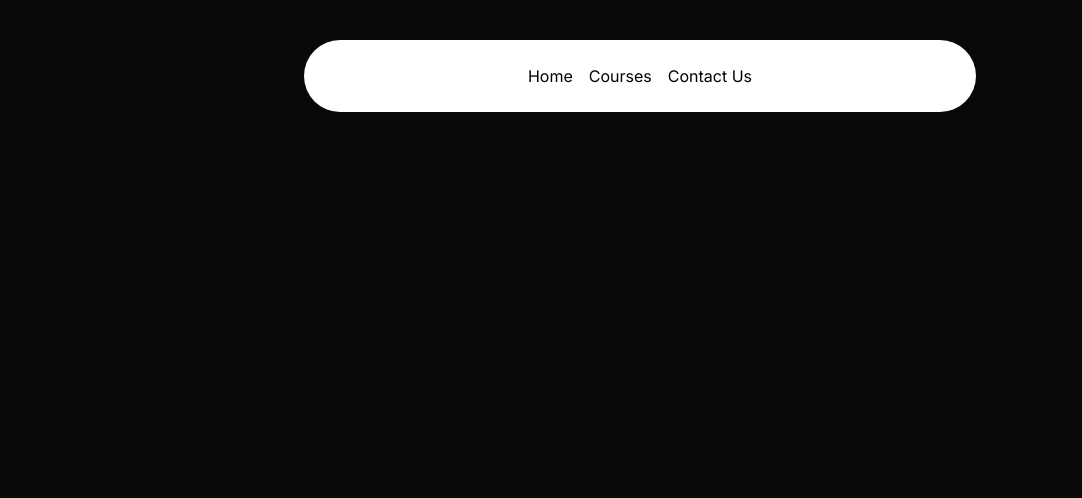
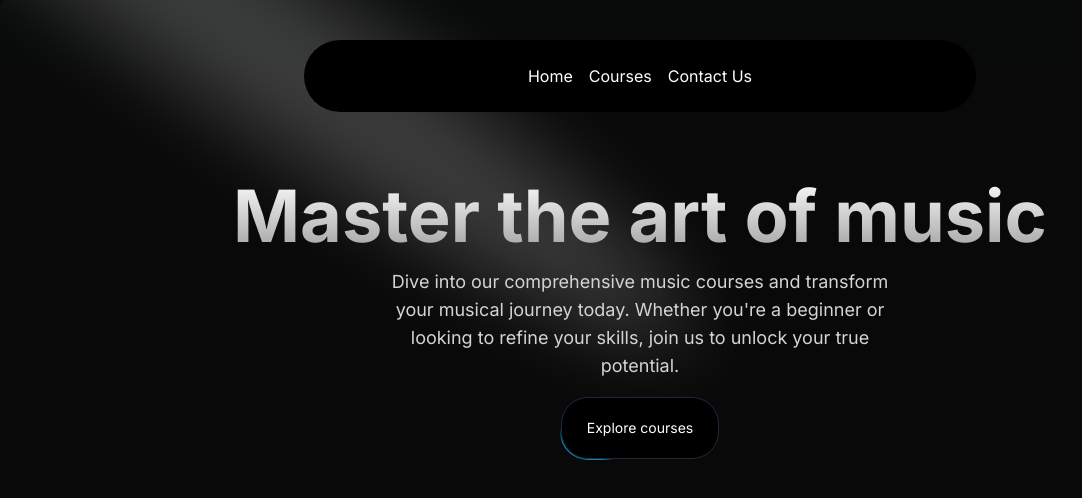
Before and after one commit to amw514/musicapp, a Next.js app: page / in a window 1280 px wide. Shown: the top 498 px of the page, without its empty margins (0-1082 px from the left). Built offline with nearby package versions, Linux system fonts and the light colour scheme.

Commit message:
working with hero section and moving border

```diff
--- a/app/page.tsx
+++ b/app/page.tsx
@@ -1,7 +1,8 @@
-import Navbar from "@/components/Navbar";
+import HeroSection from "@/components/HeroSection";
 
 export default function Home() {
   return (
-
-    <main className="min-h-screen bg-black/[0.96] antialiased bg-grid-white/[0.02]" ></main>
+    <main className="min-h-screen bg-black/[0.96] antialiased bg-grid-white/[0.02]" >
+      <HeroSection/>
+    </main>
   )}
--- /dev/null
+++ b/components/HeroSection.tsx
@@ -0,0 +1,36 @@
+import Link from "next/link";
+import { Spotlight } from "./ui/Spotlight";
+import { Button } from "./ui/moving-border";
+
+const HeroSection = () => {
+  return (
+    <div className="h-auto md:h-[40rem] w-full rounded-md flex flex-col justify-center items-center relative overflow-hidden mx-auto py-10 md:py-0">
+      <Spotlight
+        className="-top-40 left-0 md:left-60 md:-top-20"
+        fill="white"
+      />
+      <div className="p-4 relative z-10 w-full text-center">
+        <h1 className="mt-20 md:mt-0 text-4xl md:text-7xl font-bold bg-clip-text text-transparent bg-gradient-to-b from-neutral-50 to-neutral-400">
+          Master the art of music
+        </h1>
+        <p className="mt-4 font-normal text-base md:text-lg text-neutral-300 max-w-lg mx-auto">
+          Dive into our comprehensive music courses and transform your musical
+          journey today. Whether you're a beginner or looking to refine your
+          skills, join us to unlock your true potential.
+        </p>
+        <div className="mt-4">
+          <Link href={"/courses"}>
+            <Button
+              borderRadius="1.75rem"
+              className="bg-white dark:bg-black text-black dark:text-white border-neutral-200 dark:border-slate-800"
+            >
+              Explore courses
+            </Button>
+          </Link>
+        </div>
+      </div>
+    </div>
+  );
+};
+
+export default HeroSection;
--- /dev/null
+++ b/components/ui/Spotlight.tsx
@@ -0,0 +1,56 @@
+import React from "react";
+import { cn } from "@/utils/cn";
+
+type SpotlightProps = {
+  className?: string;
+  fill?: string;
+};
+
+export const Spotlight = ({ className, fill }: SpotlightProps) => {
+  return (
+    <svg
+      className={cn(
+        "animate-spotlight pointer-events-none absolute z-[1]  h-[169%] w-[138%] lg:w-[84%] opacity-0",
+        className
+      )}
+      xmlns="http://www.w3.org/2000/svg"
+      viewBox="0 0 3787 2842"
+      fill="none"
+    >
+      <g filter="url(#filter)">
+        <ellipse
+          cx="1924.71"
+          cy="273.501"
+          rx="1924.71"
+          ry="273.501"
+          transform="matrix(-0.822377 -0.568943 -0.568943 0.822377 3631.88 2291.09)"
+          fill={fill || "white"}
+          fillOpacity="0.21"
+        ></ellipse>
+      </g>
+      <defs>
+        <filter
+          id="filter"
+          x="0.860352"
+          y="0.838989"
+          width="3785.16"
+          height="2840.26"
+          filterUnits="userSpaceOnUse"
+          colorInterpolationFilters="sRGB"
+        >
+          <feFlood floodOpacity="0" result="BackgroundImageFix"></feFlood>
+          <feBlend
+            mode="normal"
+            in="SourceGraphic"
+            in2="BackgroundImageFix"
+            result="shape"
+          ></feBlend>
+          <feGaussianBlur
+            stdDeviation="151"
+            result="effect1_foregroundBlur_1065_8"
+          ></feGaussianBlur>
+        </filter>
+      </defs>
+    </svg>
+  );
+};
--- /dev/null
+++ b/components/ui/background-gradient.tsx
@@ -0,0 +1,72 @@
+import { cn } from "@/utils/cn";
+import React from "react";
+import { motion } from "framer-motion";
+
+export const BackgroundGradient = ({
+  children,
+  className,
+  containerClassName,
+  animate = true,
+}: {
+  children?: React.ReactNode;
+  className?: string;
+  containerClassName?: string;
+  animate?: boolean;
+}) => {
+  const variants = {
+    initial: {
+      backgroundPosition: "0 50%",
+    },
+    animate: {
+      backgroundPosition: ["0, 50%", "100% 50%", "0 50%"],
+    },
+  };
+  return (
+    <div className={cn("relative p-[4px] group", containerClassName)}>
+      <motion.div
+        variants={animate ? variants : undefined}
+        initial={animate ? "initial" : undefined}
+        animate={animate ? "animate" : undefined}
+        transition={
+          animate
+            ? {
+                duration: 5,
+                repeat: Infinity,
+                repeatType: "reverse",
+              }
+            : undefined
+        }
+        style={{
+          backgroundSize: animate ? "400% 400%" : undefined,
+        }}
+        className={cn(
+          "absolute inset-0 rounded-3xl z-[1] opacity-60 group-hover:opacity-100 blur-xl  transition duration-500 will-change-transform",
+          " bg-[radial-gradient(circle_farthest-side_at_0_100%,#00ccb1,transparent),radial-gradient(circle_farthest-side_at_100%_0,#7b61ff,transparent),radial-gradient(circle_farthest-side_at_100%_100%,#ffc414,transparent),radial-gradient(circle_farthest-side_at_0_0,#1ca0fb,#141316)]"
+        )}
+      />
+      <motion.div
+        variants={animate ? variants : undefined}
+        initial={animate ? "initial" : undefined}
+        animate={animate ? "animate" : undefined}
+        transition={
+          animate
+            ? {
+                duration: 5,
+                repeat: Infinity,
+                repeatType: "reverse",
+              }
+            : undefined
+        }
+        style={{
+          backgroundSize: animate ? "400% 400%" : undefined,
+        }}
+        className={cn(
+          "absolute inset-0 rounded-3xl z-[1] will-change-transform",
+          "bg-[radial-gradient(circle_farthest-side_at_0_100%,#00ccb1,transparent),radial-gradient(circle_farthest-side_at_100%_0,#7b61ff,transparent),radial-gradient(circle_farthest-side_at_100%_100%,#ffc414,transparent),radial-gradient(circle_farthest-side_at_0_0,#1ca0fb,#141316)]"
+        )}
+      />
+
+      <div className={cn("relative z-10", className)}>{children}</div>
+    </div>
+  );
+};
--- /dev/null
+++ b/components/ui/moving-border.tsx
@@ -0,0 +1,139 @@
+"use client";
+import React from "react";
+import {
+  motion,
+  useAnimationFrame,
+  useMotionTemplate,
+  useMotionValue,
+  useTransform,
+} from "framer-motion";
+import { useRef } from "react";
+import { cn } from "@/utils/cn";
+
+export function Button({
+  borderRadius = "1.75rem",
+  children,
+  as: Component = "button",
+  containerClassName,
+  borderClassName,
+  duration,
+  className,
+  ...otherProps
+}: {
+  borderRadius?: string;
+  children: React.ReactNode;
+  as?: any;
+  containerClassName?: string;
+  borderClassName?: string;
+  duration?: number;
+  className?: string;
+  [key: string]: any;
+}) {
+  return (
+    <Component
+      className={cn(
+        "bg-transparent relative text-xl  h-16 w-40 p-[1px] overflow-hidden ",
+        containerClassName
+      )}
+      style={{
+        borderRadius: borderRadius,
+      }}
+      {...otherProps}
+    >
+      <div
+        className="absolute inset-0"
+        style={{ borderRadius: `calc(${borderRadius} * 0.96)` }}
+      >
+        <MovingBorder duration={duration} rx="30%" ry="30%">
+          <div
+            className={cn(
+              "h-20 w-20 opacity-[0.8] bg-[radial-gradient(var(--sky-500)_40%,transparent_60%)]",
+              borderClassName
+            )}
+          />
+        </MovingBorder>
+      </div>
+
+      <div
+        className={cn(
+          "relative bg-slate-900/[0.8] border border-slate-800 backdrop-blur-xl text-white flex items-center justify-center w-full h-full text-sm antialiased",
+          className
+        )}
+        style={{
+          borderRadius: `calc(${borderRadius} * 0.96)`,
+        }}
+      >
+        {children}
+      </div>
+    </Component>
+  );
+}
+
+export const MovingBorder = ({
+  children,
+  duration = 2000,
+  rx,
+  ry,
+  ...otherProps
+}: {
+  children: React.ReactNode;
+  duration?: number;
+  rx?: string;
+  ry?: string;
+  [key: string]: any;
+}) => {
+  const pathRef = useRef<any>();
+  const progress = useMotionValue<number>(0);
+
+  useAnimationFrame((time) => {
+    const length = pathRef.current?.getTotalLength();
+    if (length) {
+      const pxPerMillisecond = length / duration;
+      progress.set((time * pxPerMillisecond) % length);
+    }
+  });
+
+  const x = useTransform(
+    progress,
+    (val) => pathRef.current?.getPointAtLength(val).x
+  );
+  const y = useTransform(
+    progress,
+    (val) => pathRef.current?.getPointAtLength(val).y
+  );
+
+  const transform = useMotionTemplate`translateX(${x}px) translateY(${y}px) translateX(-50%) translateY(-50%)`;
+
+  return (
+    <>
+      <svg
+        xmlns="http://www.w3.org/2000/svg"
+        preserveAspectRatio="none"
+        className="absolute h-full w-full"
+        width="100%"
+        height="100%"
+        {...otherProps}
+      >
+        <rect
+          fill="none"
+          width="100%"
+          height="100%"
+          rx={rx}
+          ry={ry}
+          ref={pathRef}
+        />
+      </svg>
+      <motion.div
+        style={{
+          position: "absolute",
+          top: 0,
+          left: 0,
+          display: "inline-block",
+          transform,
+        }}
+      >
+        {children}
+      </motion.div>
+    </>
+  );
+};
--- a/tailwind.config.ts
+++ b/tailwind.config.ts
@@ -1,11 +1,19 @@
 import type { Config } from "tailwindcss";
+
+const {
+  default: flattenColorPalette,
+} = require("tailwindcss/lib/util/flattenColorPalette");
 
 const config: Config = {
   content: [
+    "./app/**/*.{js,ts,jsx,tsx,mdx}",
     "./pages/**/*.{js,ts,jsx,tsx,mdx}",
     "./components/**/*.{js,ts,jsx,tsx,mdx}",
-    "./app/**/*.{js,ts,jsx,tsx,mdx}",
+
+    // Or if using `src` directory:
+    "./src/**/*.{js,ts,jsx,tsx,mdx}",
   ],
+  darkMode: "class",
   theme: {
     extend: {
       backgroundImage: {
@@ -13,8 +21,33 @@
         "gradient-conic":
           "conic-gradient(from 180deg at 50% 50%, var(--tw-gradient-stops))",
       },
+      animation: {
+        spotlight: "spotlight 2s ease .75s 1 forwards",
+      },
+      keyframes: {
+        spotlight: {
+          "0%": {
+            opacity: "0",
+            transform: "translate(-72%, -62%) scale(0.5)",
+          },
+          "100%": {
+            opacity: "1",
+            transform: "translate(-50%,-40%) scale(1)",
+          },
+        },
+      },
     },
   },
-  plugins: [],
+  plugins: [addVariablesForColors],
 };
+function addVariablesForColors({ addBase, theme }: any) {
+  let allColors = flattenColorPalette(theme("colors"));
+  let newVars = Object.fromEntries(
+    Object.entries(allColors).map(([key, val]) => [`--${key}`, val])
+  );
+
+  addBase({
+    ":root": newVars,
+  });
+}
 export default config;
```
